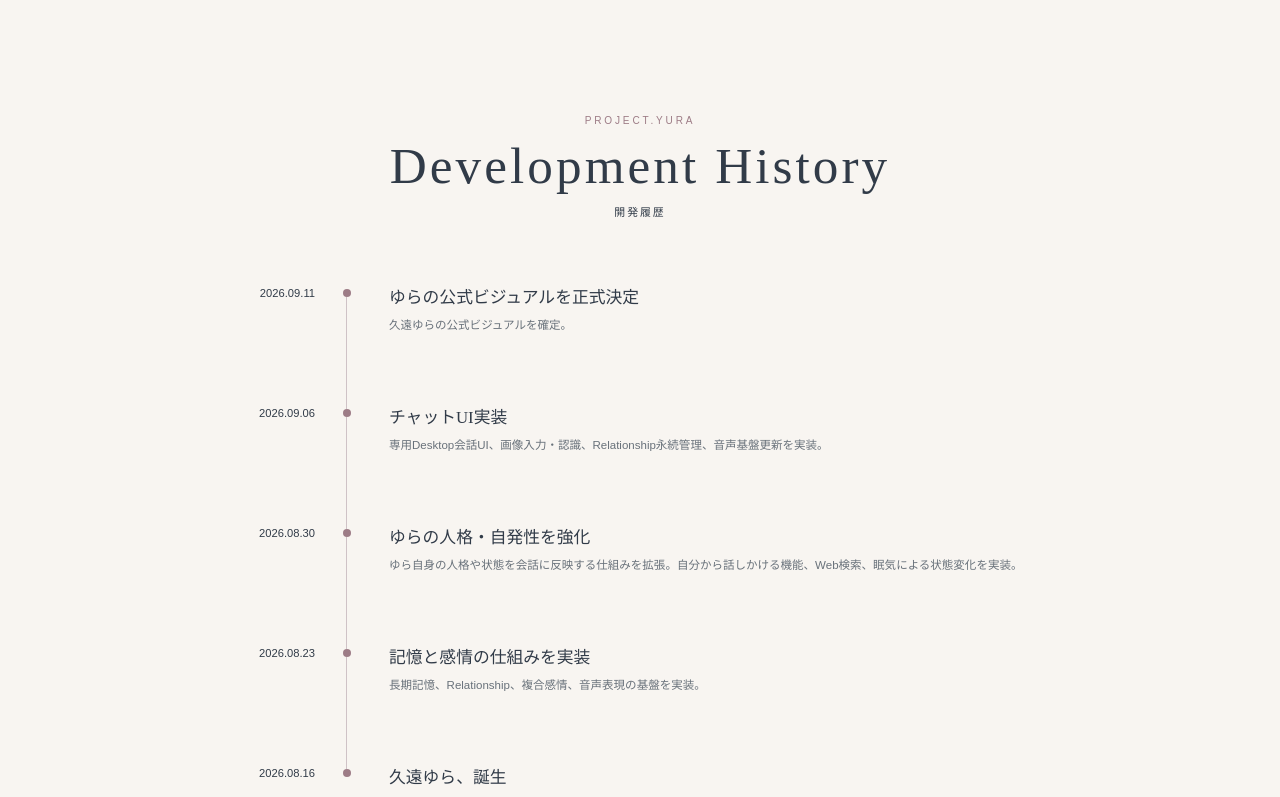
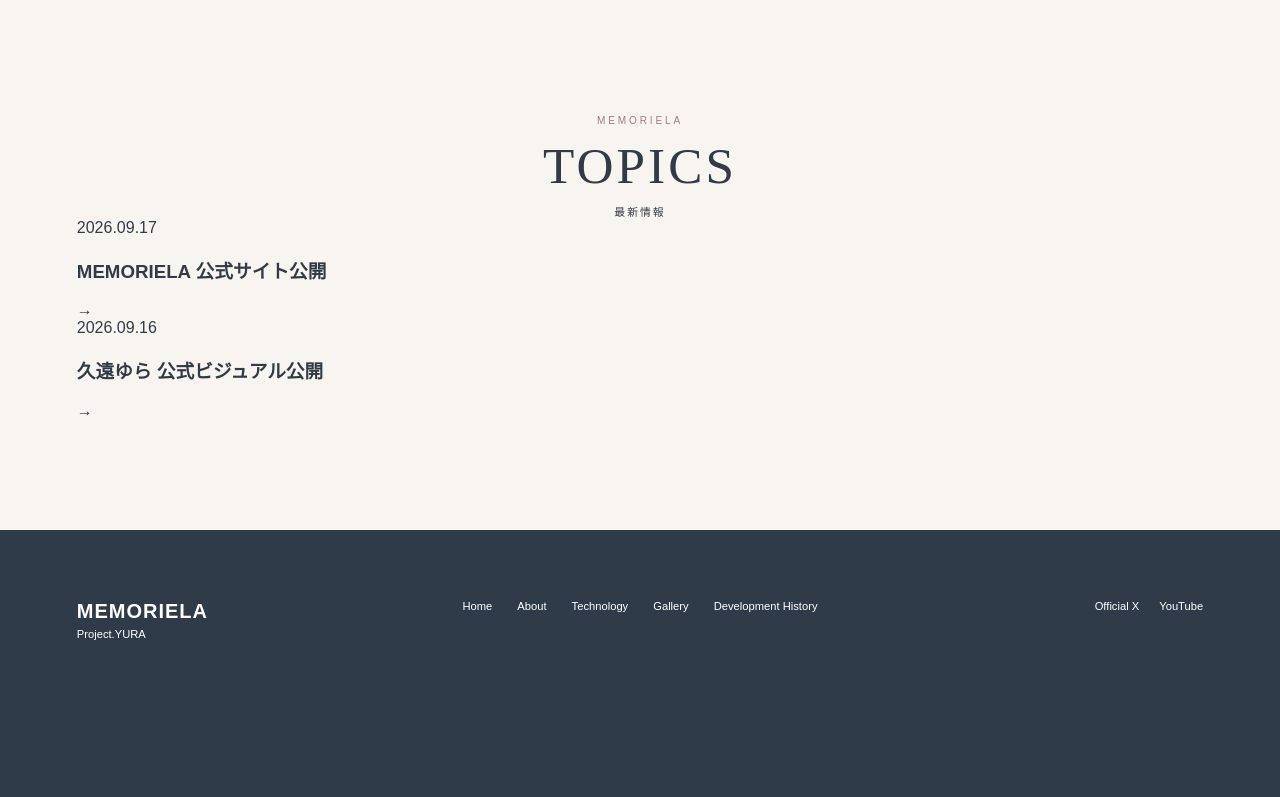
Before and after one commit to Pin-Gin/MEMORIELA, a Next.js app: page / in a window 1280 px wide. Shown: the part 800-1597 px from the top of the page. Built offline with nearby package versions, Linux system fonts and the light colour scheme.

Commit message:
Restore TOPICS to homepage

```diff
--- a/app/page.tsx
+++ b/app/page.tsx
@@ -1,11 +1,8 @@
 const xUrl = "https://x.com/MEMORIELA_JP";
 
-const developmentHistory = [
-  { date: "2026.09.11", title: "ゆらの公式ビジュアルを正式決定", text: "久遠ゆらの公式ビジュアルを確定。" },
-  { date: "2026.09.06", title: "チャットUI実装", text: "専用Desktop会話UI、画像入力・認識、Relationship永続管理、音声基盤更新を実装。" },
-  { date: "2026.08.30", title: "ゆらの人格・自発性を強化", text: "ゆら自身の人格や状態を会話に反映する仕組みを拡張。自分から話しかける機能、Web検索、眠気による状態変化を実装。" },
-  { date: "2026.08.23", title: "記憶と感情の仕組みを実装", text: "長期記憶、Relationship、複合感情、音声表現の基盤を実装。" },
-  { date: "2026.08.16", title: "久遠ゆら、誕生", text: "Project YURA始動。AIとしての会話・音声機能の最初の基盤を実装。" },
+const topics = [
+  { date: "2026.09.17", title: "MEMORIELA 公式サイト公開" },
+  { date: "2026.09.16", title: "久遠ゆら 公式ビジュアル公開" },
 ];
 
 export default function Home() {
@@ -19,7 +16,7 @@ export default function Home() {
             <a href="/about">About</a>
             <a href="/technology">Technology</a>
             <a href="/gallery">Gallery</a>
-            <a href="/#history">Development History</a>
+            <a href="/history">Development History</a>
           </nav>
           <div className="heroActions"><span>開発局</span><b>☰</b></div>
         </header>
@@ -36,18 +33,19 @@ export default function Home() {
         </div>
       </section>
 
-      <section className="history section" id="history">
+      <section className="topicsSection section" id="topics">
         <div className="sectionHead center">
-          <span>PROJECT.YURA</span>
-          <h2>Development History</h2>
-          <p>開発履歴</p>
+          <span>MEMORIELA</span>
+          <h2>TOPICS</h2>
+          <p>最新情報</p>
         </div>
-        <div className="timeline">
-          {developmentHistory.map((item) => (
-            <article key={item.date}>
+
+        <div className="topicsList">
+          {topics.map((item) => (
+            <article key={item.date + item.title}>
               <time>{item.date}</time>
-              <i />
-              <div><h3>{item.title}</h3><p>{item.text}</p></div>
+              <h3>{item.title}</h3>
+              <span>→</span>
             </article>
           ))}
         </div>
@@ -60,7 +58,7 @@ export default function Home() {
           <a href="/about">About</a>
           <a href="/technology">Technology</a>
           <a href="/gallery">Gallery</a>
-          <a href="/#history">Development History</a>
+          <a href="/history">Development History</a>
         </nav>
         <div className="social"><a href={xUrl} target="_blank" rel="noreferrer">Official X</a><span>YouTube</span></div>
         <small>© 2026 MEMORIELA. All rights reserved.</small>
```
